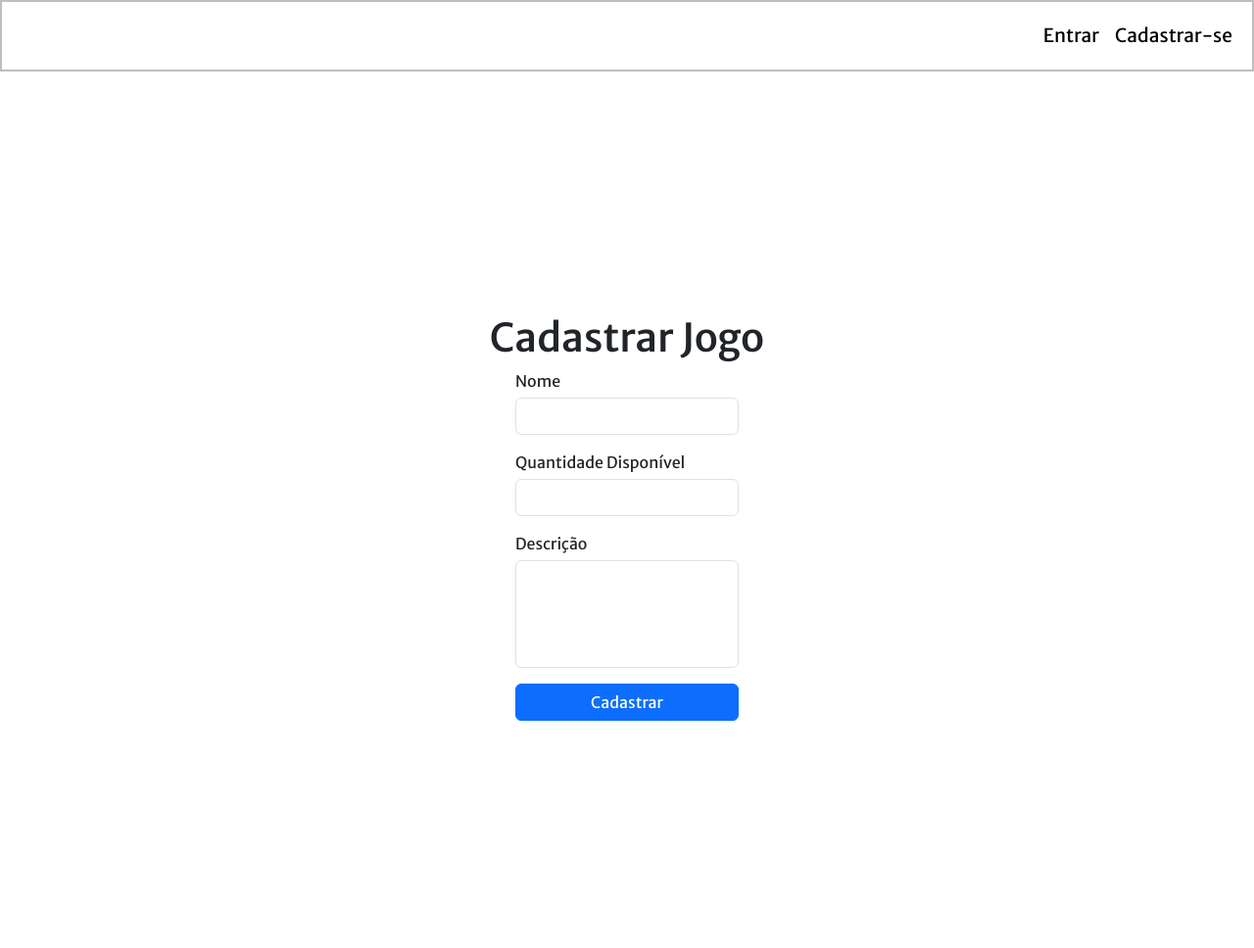
After one commit to Rohnin08/Jogos_NAPNE, a Flask app: page /cadastroJogos in a window 1280 px wide. The commit adds this page. Shown: the whole page at 98% size. Run offline with Flask 3, Linux system fonts and the light colour scheme.

Commit message:
cadastro de jogos e tamplete base

```diff
--- a/app.py
+++ b/app.py
@@ -1,18 +1,15 @@
 from flask import Flask, render_template, request, session, url_for, redirect, flash
 from flask_sqlalchemy import SQLAlchemy
-from models import Funcionario, Categoria, Aluno, db
+from models import Funcionario, Categoria, Aluno, db, Jogo
 from werkzeug.security import generate_password_hash, check_password_hash
 
 app = Flask(__name__)
 app.secret_key = 'sua_chave_secreta_aqui'
 
-
 app.config['SQLALCHEMY_DATABASE_URI'] = 'sqlite:///database.db'
 app.config['SQLALCHEMY_TRACK_MODIFICATIONS'] = False
 
-
 db.init_app(app)
-
 
 with app.app_context():
     db.create_all()
@@ -32,11 +29,10 @@ def cadastro():
             senha = request.form['senha']
 
             if Funcionario.query.filter_by(email=email).first():
-                print('Este e-mail já está cadastrado.', 'danger')
+                flash('Este e-mail já está cadastrado.', 'danger')
                 return redirect(url_for('cadastro'))
 
             if Funcionario.query.filter_by(cpf=cpf).first():
-                print('Este e-mail já está cadastrado.', 'danger')
                 flash('Este CPF já está cadastrado.', 'danger')
                 return redirect(url_for('cadastro'))
 
@@ -50,15 +46,13 @@ def cadastro():
                 especialidade=especialidade
             )
 
-
             db.session.add(novo_funcionario)
             db.session.commit()
-            print("Comitado no banco")
             flash('Cadastro realizado com sucesso!', 'success')
             return redirect(url_for('login'))
 
         except Exception as err:
-            print(err)
+            flash(f'Erro ao cadastrar: {err}', 'danger')
 
     return render_template('cadastro.html')
 
@@ -68,11 +62,9 @@ def login():
         email = request.form.get('email')
         senha = request.form.get('senha')
 
-
         funcionario = Funcionario.query.filter_by(email=email).first()
 
         if funcionario:
-            print(f"Hash salvo: {funcionario.senha}")
             if check_password_hash(funcionario.senha, senha):
                 session['usuario_id'] = funcionario.id_funcionario
                 session['usuario_nome'] = funcionario.nome
@@ -87,13 +79,18 @@ def login():
 
     return render_template("login.html")
 
-
 @app.route('/dashboard')
 def dashboard():
     if 'usuario_id' not in session:
-        flash('Não sei como você veio parar aqui, mas sei que você deve sair', 'warning')
+        flash('Você precisa estar logado para acessar esta página.', 'warning')
         return redirect(url_for('login'))
-    return f"Bem-vindo(a) {session['usuario_nome']}"
+    return render_template("dashboard.html")
+
+@app.route('/logout')
+def logout():
+    session.clear()
+    flash('Logout realizado com sucesso.', 'info')
+    return redirect(url_for('login'))
 
 @app.route('/cadastroCategoria', methods=["GET", "POST"])
 def cadastrar_categoria():
@@ -101,18 +98,18 @@ def cadastrar_categoria():
         nome = request.form.get('nome')
 
         if not nome:
-            flash("O nome da categoria é obrigatório.")
+            flash("O nome da categoria é obrigatório.", 'danger')
             return redirect(url_for('cadastrar_categoria'))
 
         categoria_existente = Categoria.query.filter_by(nome=nome).first()
         if categoria_existente:
-            flash("Essa categoria já existe.")
+            flash("Essa categoria já existe.", 'danger')
             return redirect(url_for('cadastrar_categoria'))
 
         nova_categoria = Categoria(nome=nome)
         db.session.add(nova_categoria)
         db.session.commit()
-        flash("Categoria cadastrada com sucesso!")
+        flash("Categoria cadastrada com sucesso!", 'success')
         return redirect(url_for('cadastrar_categoria'))
 
     return render_template("cadastroCategoria.html")
@@ -126,7 +123,7 @@ def cadastro_aluno():
         observacao = request.form.get("observacao")
 
         if not nome or not matricula or not necessidade_especial:
-            flash("Todos os campos obrigatórios devem ser preenchidos.")
+            flash("Todos os campos obrigatórios devem ser preenchidos.", 'danger')
             return redirect(url_for('cadastro_aluno'))
 
         novo_aluno = Aluno(
@@ -139,10 +136,38 @@ def cadastro_aluno():
         db.session.add(novo_aluno)
         db.session.commit()
 
-        flash("Aluno cadastrado com sucesso!")
+        flash("Aluno cadastrado com sucesso!", 'success')
         return redirect(url_for('cadastro_aluno'))
 
     return render_template("cadastroAluno.html")
 
+@app.route('/cadastroJogos', methods=["GET", "POST"])
+def cadastro_jogos():
+    if request.method == "POST":
+        nome = request.form.get('nome')
+        quant = request.form.get('quant')
+        descricao = request.form.get('Descricao')
+
+        if not nome or not quant:
+            flash("Nome e quantidade são obrigatórios!", "danger")
+            return redirect(url_for('cadastro_jogos'))
+
+        try:
+            novo_jogo = Jogo(
+                nome=nome,
+                quant_disponivel=int(quant),
+                descricao=descricao
+            )
+            db.session.add(novo_jogo)
+            db.session.commit()
+        except Exception as e:
+            db.session.rollback()
+
+
+        return redirect(url_for('cadastro_jogos'))
+
+    return render_template('cadastroJogos.html')
+
+
 if __name__ == '__main__':
     app.run(debug=True)
--- a/static/css/style.css
+++ b/static/css/style.css
@@ -14,12 +14,14 @@
     display: flex;
     flex-direction: row;
     min-height: 100vh;
+
 }
 
 .idx-container {
     display: flex;
     flex-direction: column;
     min-height: 100vh;
+
 }
 
 .aside-log {
@@ -92,7 +94,9 @@
     flex-direction: row;
     gap: 1rem;
     justify-content: flex-end;
-    margin: 0 2rem 0 0;
+    padding: 20px;
+    margin-right: 20px;
+    border: 2px solid rgb(190, 190, 190);
 }
 
 
--- /dev/null
+++ b/templates/base.html
@@ -0,0 +1,45 @@
+<!-- templates/base.html -->
+<!DOCTYPE html>
+<html lang="en">
+<head>
+    <meta charset="UTF-8">
+    <meta name="viewport" content="width=device-width, initial-scale=1.0">
+    <title>{% block title %}Jogos.NAPNE{% endblock %}</title>
+
+    <link rel="stylesheet" href="/static/css/style.css">
+    <link href="https://cdn.jsdelivr.net/npm/bootstrap@5.3.6/dist/css/bootstrap.min.css" rel="stylesheet">
+</head>
+<body>
+    <div class="idx-container">
+        <!-- NAVBAR padrão para todas as páginas -->
+        <ul class="idx-nav-elmts">
+            {% if 'usuario_id' in session %}
+                <li class="idx-elmt">
+                    <a href="{{ url_for('dashboard') }}">Dashboard</a>
+                </li>
+                <li class="idx-elmt">
+                    <a href="{{ url_for('logout') }}">Sair</a>
+                </li>
+            {% else %}
+                <li class="idx-elmt">
+                    <a href="{{ url_for('login') }}">Entrar</a>
+                </li>
+                <li class="idx-elmt">
+                    <a href="{{ url_for('cadastro') }}">Cadastrar-se</a>
+                </li>
+            {% endif %}
+        </ul>
+
+        </nav>
+
+        <!-- Área para conteúdo dinâmico -->
+        <main class="idx-main">
+            {% block content %}
+            <!-- Conteúdo de cada página vai aqui -->
+            {% endblock %}
+        </main>
+    </div>
+
+    <script src="https://cdn.jsdelivr.net/npm/bootstrap@5.3.6/dist/js/bootstrap.bundle.min.js"></script>
+</body>
+</html>
--- /dev/null
+++ b/templates/cadastroJogos.html
@@ -0,0 +1,30 @@
+{% extends 'base.html' %}
+
+{% block title %}Cadastro de Jogos{% endblock %}
+
+{% block content %}
+<div class="cad-alu-main">
+    <h1>Cadastrar Jogo</h1>
+
+    <form action="{{ url_for('cadastro_jogos') }}" method="post" class="cad-alu-form">
+        <section class="alu-form-elm">
+            <label for="nome">Nome</label>
+            <input type="text" class="form-control" id="nome" name="nome" required>
+        </section>
+
+        <section class="alu-form-elm">
+            <label for="quant">Quantidade Disponível</label>
+            <input type="number" class="form-control" id="quant" name="quant" min="1" required>
+        </section>
+
+        <section class="alu-form-elm">
+            <label for="Descricao">Descrição</label>
+            <textarea class="form-control" id="Descricao" name="Descricao" rows="4" maxlength="400" style="resize: none;"></textarea>
+        </section>
+
+        <section class="alu-form-elm">
+            <button type="submit" class="btn btn-primary w-100">Cadastrar</button>
+        </section>
+    </form>
+</div>
+{% endblock %}
```
Also changed, not shown: templates/cadastroAluno.html (+7 -10 lines), templates/dashboard.html (added, +17 -0 lines), templates/index.html (+9 -55 lines).
